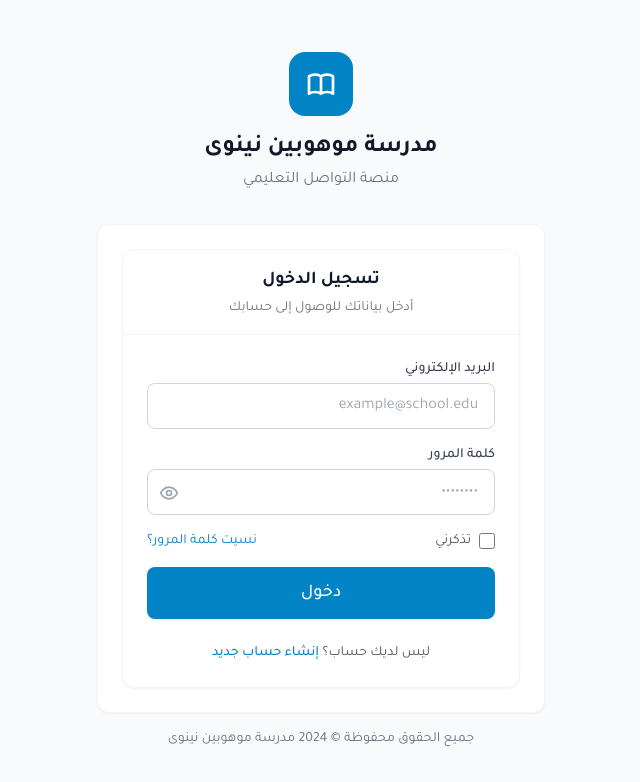
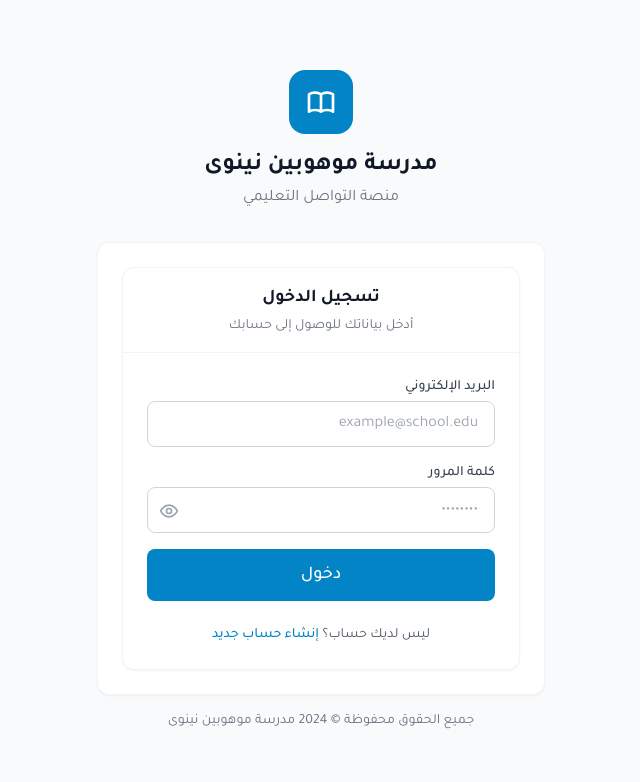
Before and after one commit to ibraheemaltahan2013-web/gifted-students-school, a React (Vite) app in the folder nineveh-gifted-school/client/: page /login in a window 1280 px wide. Shown: the top 782 px of the page, without its empty margins (424-1064 px from the left). Built offline with nearby package versions, Linux system fonts and the light colour scheme; no server answers.

Commit message:
Remove remember me and forgot password links
Removed the 'Remember Me' checkbox and 'Forgot Password?' link from the login form.

```diff
--- a/nineveh-gifted-school/client/src/pages/auth/Login.jsx
+++ b/nineveh-gifted-school/client/src/pages/auth/Login.jsx
@@ -87,16 +87,6 @@ export default function Login() {
             </button>
           </div>
 
-          <div className="flex items-center justify-between">
-            <label className="flex items-center gap-2 cursor-pointer">
-              <input type="checkbox" className="w-4 h-4 rounded border-gray-300 text-primary-600 focus:ring-primary-500" />
-              <span className="text-sm text-gray-600">تذكرني</span>
-            </label>
-            <Link to="/forgot-password" className="text-sm text-primary-600 hover:text-primary-700">
-              نسيت كلمة المرور؟
-            </Link>
-          </div>
-
           <Button type="submit" className="w-full" size="lg">
             دخول
           </Button>
```
